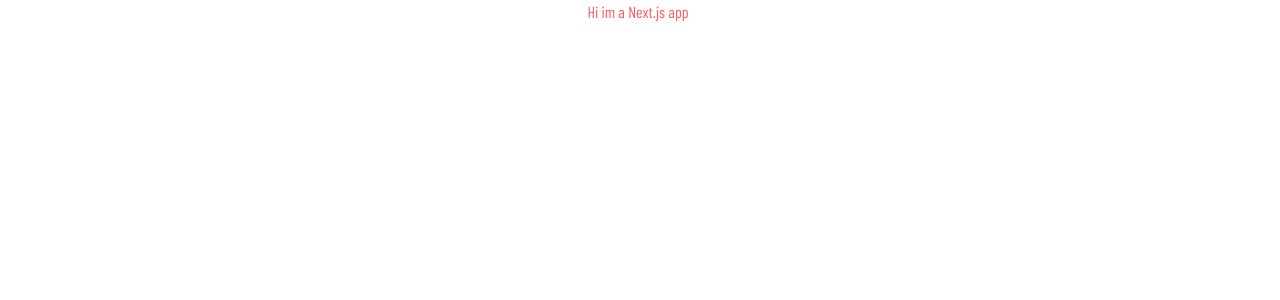
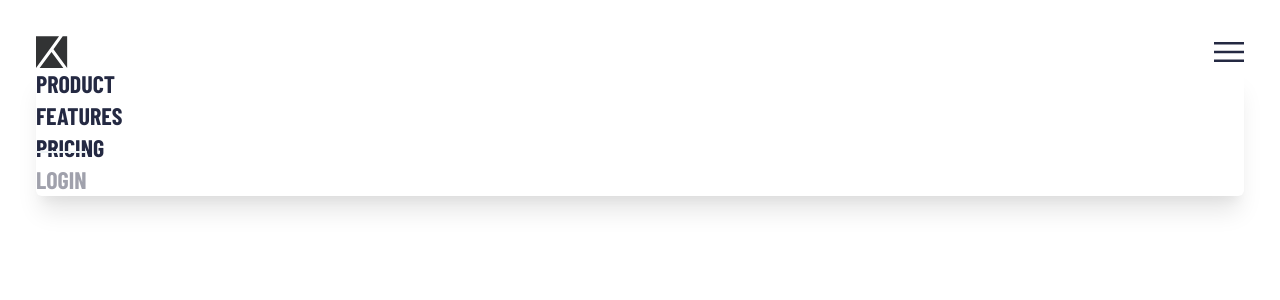
Before and after one commit to paul-blackwell/project-tracking-intro-component, a Next.js app in the folder project-tracking/: page / in a window 1280 px wide. Shown: the top 300 px of the page. Built offline with nearby package versions, Linux system fonts and the light colour scheme.

Commit message:
Was working on Navbar

```diff
--- a/project-tracking/components/Navbar.js
+++ b/project-tracking/components/Navbar.js
@@ -1,9 +1,36 @@
 import { useState } from 'react';
 
 const Navbar = (props) => {
+
+    const [navOpen, setNavOpen] = useState(false)
+    const toggle = () => setNavOpen(!navOpen)
+
+
+    // Update navIcon based on the state
+    let navIcon;
+    if (navOpen) {
+        navIcon = <img className="w-auto h-5" src="/images/icon-close.svg" alt="close icon" />;
+    } else {
+        navIcon = <img className="w-auto h-5" src="/images/icon-hamburger.svg" alt="menu icon" />;
+    }
+
     return (
-        <nav>
-            <h1>hello im the nav bar</h1>
+        <nav className="py-9">
+            <div className="flex justify-between align-middle">
+                <a href="#">
+                    <img src="/images/logo.svg" alt="logo" />
+                </a>
+                <button onClick={toggle}>
+                    {navIcon}
+                </button>
+            </div>
+            <ul className="flex flex-col mx-auto shadow-xl rounded-md font-bold text-2xl  text-neutral-400 uppercase" >
+                <li><a href="#" className="pt-3 text-center">Product</a></li>
+                <li><a href="#" className="pt-3 text-center">Features</a></li>
+                <li><a href="#" className="pt-3 text-center">Pricing</a></li>
+                <li><div></div></li>
+                <li><a href="#" className="py-3 text-center border-t-2 border-neutral-100 text-neutral-200">Login</a></li>
+            </ul>
         </nav>
     )
 };
--- a/project-tracking/components/Wrapper.js
+++ b/project-tracking/components/Wrapper.js
@@ -1,4 +1,3 @@
-
 
 const Wrapper = (props) => (
     <div className="max-w-screen-xl mx-auto px-9">
--- a/project-tracking/pages/index.js
+++ b/project-tracking/pages/index.js
@@ -1,12 +1,13 @@
 import PageHead from '../components/PageHead'
 import Wrapper from '../components/Wrapper';
+import Navbar from '../components/Navbar';
 
 export default function Home() {
   return (
     <>
       <PageHead title="Tracking intro component" />
       <Wrapper>
-        <h1 className="flex justify-center border-r-4 border-white text-primary font-body">Hi im a Next.js app</h1>
+        <Navbar />
       </Wrapper>
     </>
   )
```
